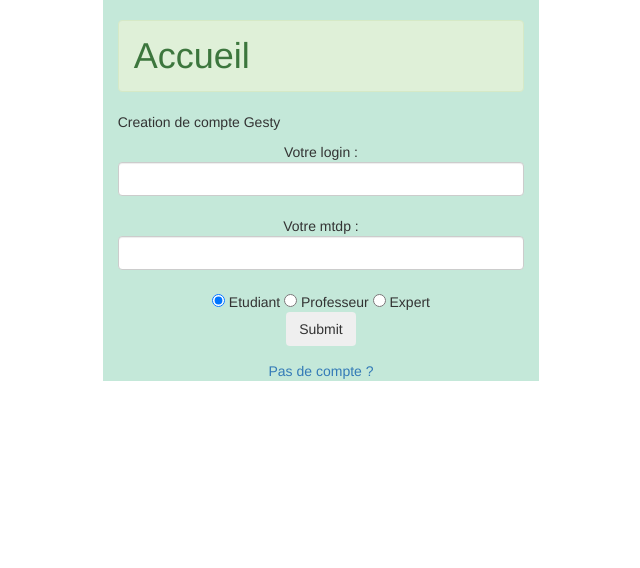
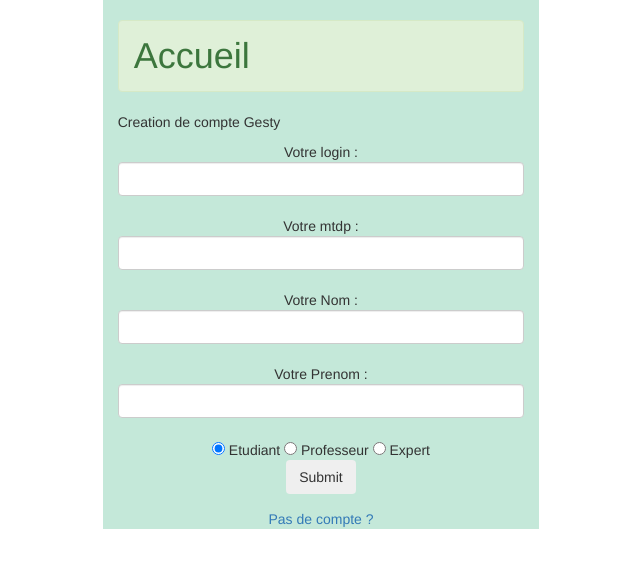
Before and after one commit to CorentinBallaz/GestionIntervenantsExperts, a PHP site: page /Creation_compte.php in a window 1280 px wide. Shown: the top 568 px of the page, without its empty margins (319-959 px from the left). Run offline with PHP 8.4, Linux system fonts and the light colour scheme.

Commit message:
creation compte ajout nom prenom

```diff
--- a/Accueil.php
+++ b/Accueil.php
@@ -43,7 +43,7 @@ try{
   {
     $id = "NULL";
     $sql = "INSERT INTO personne (id_personne, nom,prenom ,login, mot_de_passe, type) VALUES (?,?,?,?,?,?);";
-    $db->prepare($sql)->execute([$id,$id, $id, $_POST['login'],$_POST['pwd'], $_POST['type']]);
+    $db->prepare($sql)->execute([$id,$_POST['nom'], $_POST['prenom'], $_POST['login'],$_POST['pwd'], $_POST['type']]);
 
 
   }
--- a/Creation_compte.php
+++ b/Creation_compte.php
@@ -23,6 +23,8 @@
         Votre login : <input  type="text" class="form-control" name="login" required>
         <br/>
         Votre mtdp : <input type="password" class="form-control" name="pwd" required><br />
+        Votre Nom : <input type="text" class="form-control" name="nom" required><br />
+        Votre Prenom : <input type="text" class="form-control" name="prenom" required><br />
         <INPUT type= "radio" name="type" value="Etudiant" checked> Etudiant
         <INPUT type= "radio" name="type" value="Professeur"> Professeur
         <INPUT type= "radio" name="type" value="Expert"> Expert
```
